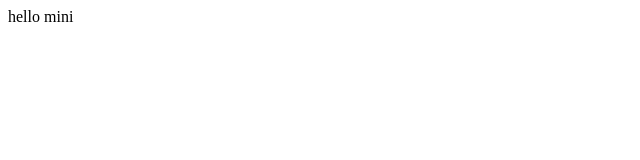
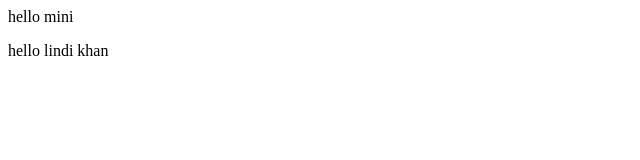
Before and after one commit to vikram8376/Exaample, a plain HTML site: page index.html in a window 1280 px wide. Shown: the full height of the page, 0-640 px from the left. Drawn offline with Linux system fonts and the light colour scheme.

Commit message:
file upload

```diff
--- a/index.html
+++ b/index.html
@@ -7,5 +7,6 @@
 </head>
 <body>
     hello mini
+    <p>hello lindi khan</p>
 </body>
 </html>
```
